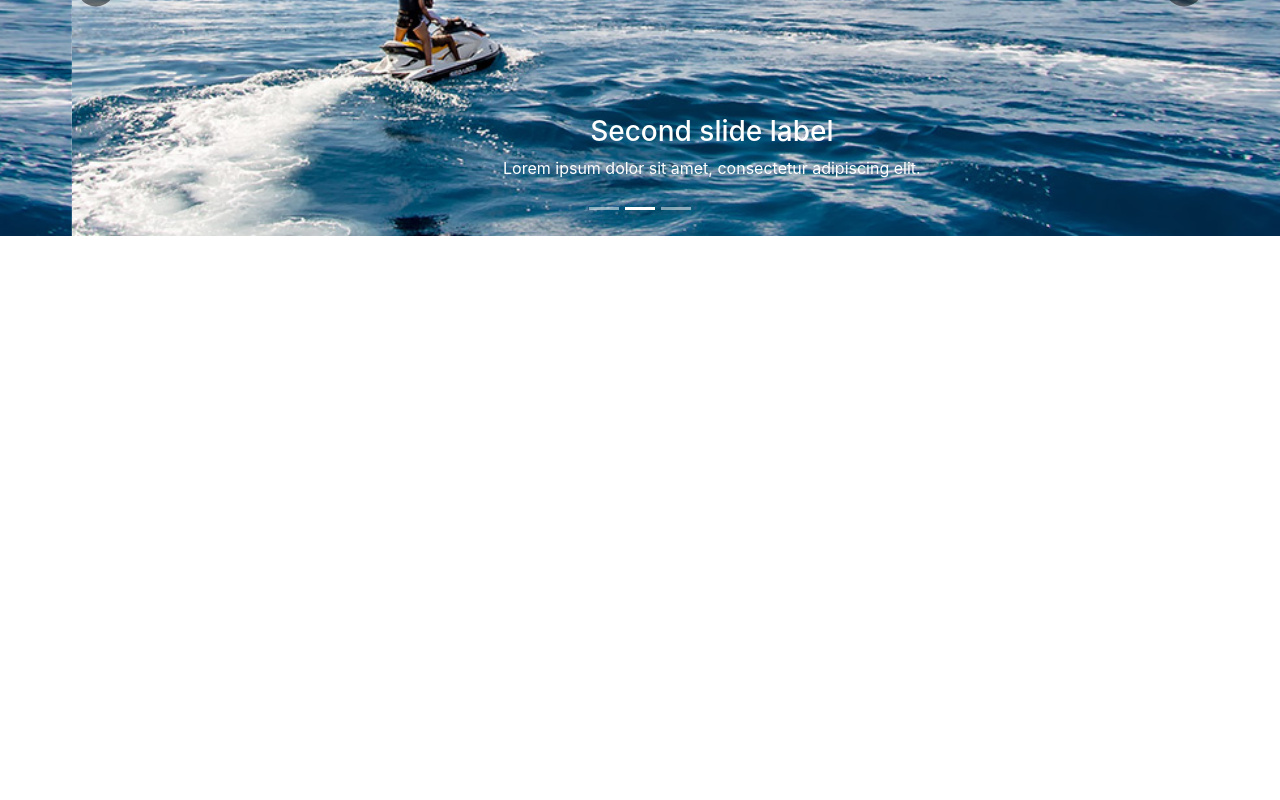
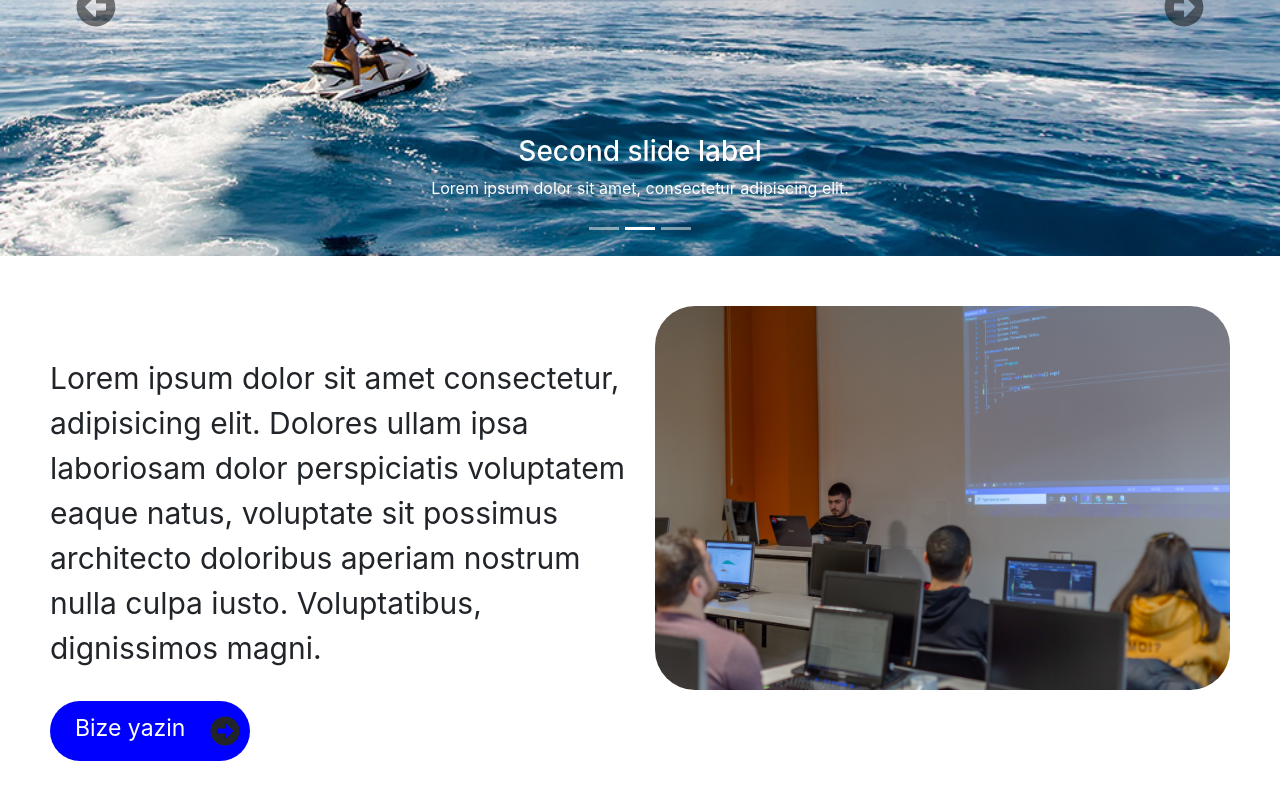
Before and after one commit to Cavid53/Troniq_app, a React (Create React App) app: page / in a window 1280 px wide. Shown: the part 372-1172 px from the top of the page. Before the commit the page ends 800 px from the top, so only its background shows below. Built offline with nearby package versions, Linux system fonts and the light colour scheme.

Commit message:
Create write-our section

```diff
--- a/src/App.css
+++ b/src/App.css
@@ -1,8 +1,7 @@
+.App-header {
+  width: 100%;
 
-.App-header{
-    width: 100%;
-    height: 400px;
-    /* background-image: url(./assets/images/slider/1.jpg);
+  /* background-image: url(./assets/images/slider/1.jpg);
     background-position: center;
     background-repeat: no-repeat;
     background-size: cover; */
--- a/src/App.js
+++ b/src/App.js
@@ -1,13 +1,17 @@
 import "./App.css";
 import AppNavbar from "./components/Navbar";
 import Slider from "./components/Slider";
+import WriteOur from "./components/WriteOur";
 function App() {
   return (
     <div className="App">
       <header className="App-header">
-        <AppNavbar/>
+        <AppNavbar />
+      </header>
+      <main>
         <Slider></Slider>
-      </header>
+        <WriteOur/>
+      </main>
     </div>
   );
 }
--- a/src/assets/styles/navbar.css
+++ b/src/assets/styles/navbar.css
@@ -2,6 +2,7 @@
 }
 .navbar-main {
   padding-top: 50px;
+  padding-bottom: 20px;
 }
 .navbar-center {
   margin-left: 150px;
--- /dev/null
+++ b/src/assets/styles/writeOur.css
@@ -0,0 +1,45 @@
+.write-our {
+  padding: 50px 50px;
+}
+.img {
+}
+
+.img img {
+  border-radius: 40px;
+}
+
+.text {
+  padding-top: 50px;
+}
+
+.text p {
+  font-size: 30px;
+}
+.icon-text {
+  position: relative;
+  width: 200px;
+  height: 60px;
+  background-color: blue;
+  border-radius: 40px;
+  margin-top: 30px;
+}
+.icon-text p {
+  display: inline-block;
+  line-height: 55px;
+  margin-left: 25px;
+  font-size: 23px;
+  color: white;
+}
+
+.icon-text .font-icon {
+  position: absolute;
+  right: 10px;
+  top: 15px;
+  font-size: 30px;
+  cursor: pointer;
+  transition: all 1s;
+}
+.icon-text .font-icon:hover{
+    transition: all 1s;
+    color: white;
+}
--- /dev/null
+++ b/src/components/WriteOur.js
@@ -0,0 +1,36 @@
+import React from "react";
+import Image from "../assets/images/slider/IMG_8702.jpg";
+import "../assets/styles/writeOur.css";
+import { FontAwesomeIcon } from "@fortawesome/react-fontawesome";
+import { faArrowAltCircleRight } from "@fortawesome/free-solid-svg-icons";
+
+const WriteOur = () => {
+  const image = Image;
+  return (
+    <div className="write-our">
+      <div className="row">
+        <div className="col-md-6">
+          <div className="text">
+            <p>
+              Lorem ipsum dolor sit amet consectetur, adipisicing elit. Dolores
+              ullam ipsa laboriosam dolor perspiciatis voluptatem eaque natus,
+              voluptate sit possimus architecto doloribus aperiam nostrum nulla
+              culpa iusto. Voluptatibus, dignissimos magni.
+            </p>
+          </div>
+          <div className="icon-text">
+            <p>Bize yazin</p>
+            <FontAwesomeIcon className="font-icon" icon={faArrowAltCircleRight} />
+          </div>
+        </div>
+        <div className="col-md-6">
+          <div className="img">
+            <img src={image} alt="" style={{ width: "100%" }} />
+          </div>
+        </div>
+      </div>
+    </div>
+  );
+};
+
+export default WriteOur;
```
Also changed, not shown: 1 other file (tests, documents, lock files or other folders).
